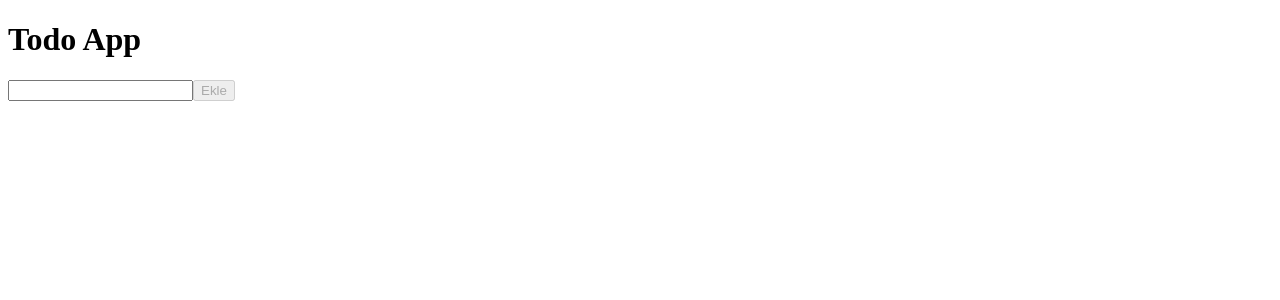
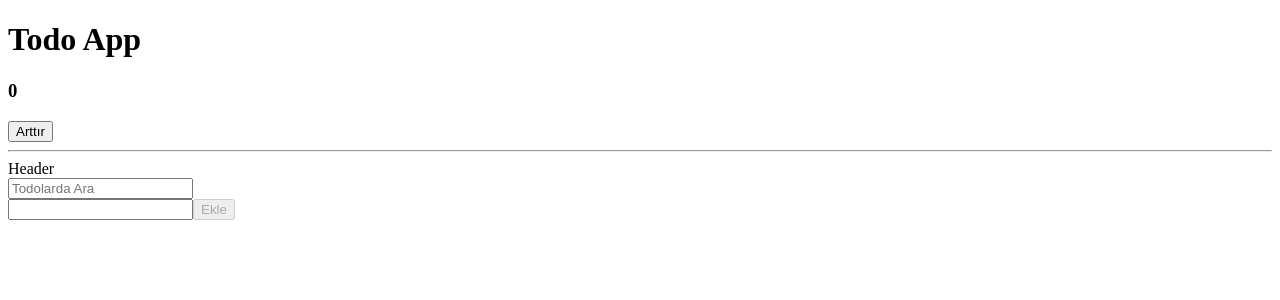
Before and after one commit to cobanyasin1998/React-Youtube, a React (Create React App) app in the folder react_project/: page / in a window 1280 px wide. Shown: the top 300 px of the page. Built offline with nearby package versions, Linux system fonts and the light colour scheme.

Commit message:
Memoization => useCallback, useMemo, memo

```diff
--- a/react_project/src/App.js
+++ b/react_project/src/App.js
@@ -1,16 +1,32 @@
-import { useReducer } from "react";
+import { useReducer, useState, useCallback, useMemo } from "react";
+import AddTodo from "./Components/AddTodo";
+import Header from "./Components/Header";
+import Todos from "./Components/Todos";
 import reducer from "./reducers/todoReducers";
 
 function App() {
   const [state, dispatch] = useReducer(reducer, {
     todos: [],
     todo: "",
+    search: "",
   });
+
+  const [count, setCount] = useState(0);
 
   // const [todos, setTodos] = useState([]);
   // const [todo, setTodo] = useState();
 
-  const submitHandle = (e) => {
+  // const submitHandle = useCallback(e => {
+  //   e.preventDefault();
+
+  //   dispatch({
+  //     type: "ADD_TODO",
+  //     todo: state.todo,
+  //   });
+  // };
+
+  const submitHandle = useCallback(
+    (e) => {
       e.preventDefault();
       // setTodos([...todos, todo]);
       // setTodo("");
@@ -18,34 +34,51 @@ function App() {
         type: "ADD_TODO",
         todo: state.todo,
       });
-  };
+    },
+    [state.todo]
+  );
 
-  const changeTodo = (e) => {
+  const changeTodo = useCallback((e) => {
     //setTodo(e);
     dispatch({
       type: "SET_TODO",
       value: e,
     });
+  }, []);
+
+  const searchHandle = (e) => {
+    dispatch({
+      type: "SET_SEARCH",
+      value: e.target.value,
+    });
   };
+
+  const filteredTodos = useMemo(() => {
+    return state.todos.filter((todo) =>
+      todo.toLocaleLowerCase("TR").includes(state.search.toLocaleLowerCase())
+    );
+  }, [state.todos, state.search]);
 
   return (
     <>
       <h1>Todo App</h1>
-      <form onSubmit={submitHandle}>
+      <h3>{count}</h3>
+      <button onClick={() => setCount((count) => count + 1)}>Arttır</button>
+      <hr></hr>
+
+      <Header></Header>
       <input
+        value={state.search}
         type="text"
-          value={state.todo}
-          onChange={(e) => changeTodo(e.target.value)}
+        placeholder="Todolarda Ara"
+        onChange={searchHandle}
       />
-        <button disabled={!state.todo} type="submit">
-          Ekle
-        </button>
-      </form>
-      <ul>
-        {state.todos.map((todo, index) => (
-          <li key={index}>{todo}</li>
-        ))}
-      </ul>
+      <AddTodo
+        submitHandle={submitHandle}
+        changeTodo={changeTodo}
+        todo={state.todo}
+      ></AddTodo>
+      <Todos todosParam={filteredTodos}></Todos>
     </>
   );
 }
--- /dev/null
+++ b/react_project/src/Components/AddTodo.js
@@ -0,0 +1,20 @@
+import { memo } from "react";
+
+function AddTodo({submitHandle,changeTodo,todo}) {
+  return (
+    <>
+      <form onSubmit={submitHandle}>
+        <input
+          type="text"
+          value={todo}
+          onChange={(e) => changeTodo(e.target.value)}
+        />
+        <button disabled={!todo} type="submit">
+          Ekle
+        </button>
+      </form>
+    </>
+  );
+}
+
+export default memo(AddTodo);
--- /dev/null
+++ b/react_project/src/Components/Header.js
@@ -0,0 +1,7 @@
+import { memo } from "react";
+
+const Header = () => {
+  return <div>Header</div>;
+};
+
+export default memo(Header);
--- /dev/null
+++ b/react_project/src/Components/TodoItem.js
@@ -0,0 +1,11 @@
+import { memo } from "react";
+
+function TodoItem({ index, todo }) {
+  return (
+    <>
+
+      <li key={index}>{todo}</li>
+    </>
+  );
+}
+export default memo(TodoItem);
--- /dev/null
+++ b/react_project/src/Components/Todos.js
@@ -0,0 +1,16 @@
+import TodoItem from "./TodoItem";
+import {memo} from 'react';
+function Todos({ todosParam }) {
+    console.log(todosParam);
+  return (
+
+    <>
+      <ul>
+        {todosParam.map((todo, index) => (
+          <TodoItem index={index} todo={todo}></TodoItem>
+        ))}
+      </ul>
+    </>
+  );
+}
+export default memo(Todos);
--- a/react_project/src/reducers/todoReducers.js
+++ b/react_project/src/reducers/todoReducers.js
@@ -1,6 +1,3 @@
-
-
-
 function reducer(state, action) {
   switch (action.type) {
     case "SET_TODO":
@@ -9,15 +6,19 @@ function reducer(state, action) {
         todo: action.value,
       };
     case "ADD_TODO":
-
       return {
         ...state,
-          todo:'',
-          todos: [...state.todos,action.todo],
+        todo: "",
+        todos: [...state.todos, action.todo],
+      };
+    case "SET_SEARCH":
+      return {
+        ...state,
+        search: action.value,
       };
     default:
       return;
   }
 }
 
-  export default reducer
+export default reducer;
```
Lines whose indentation alone changed are shown as unchanged.
